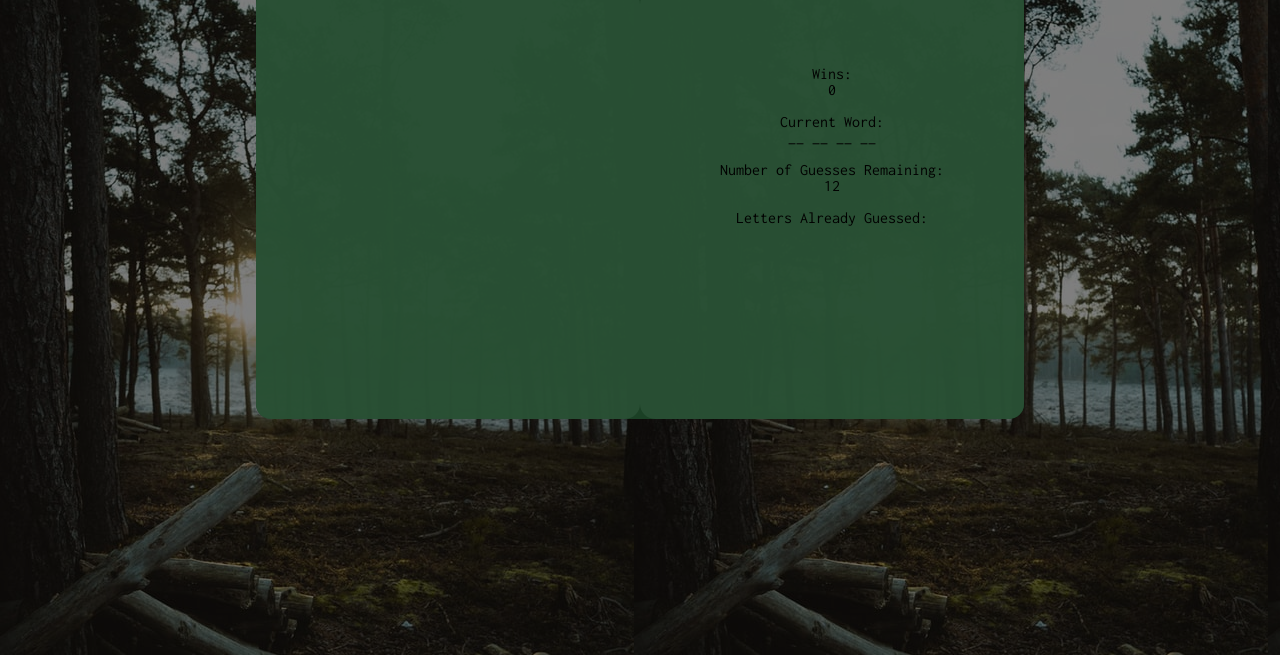
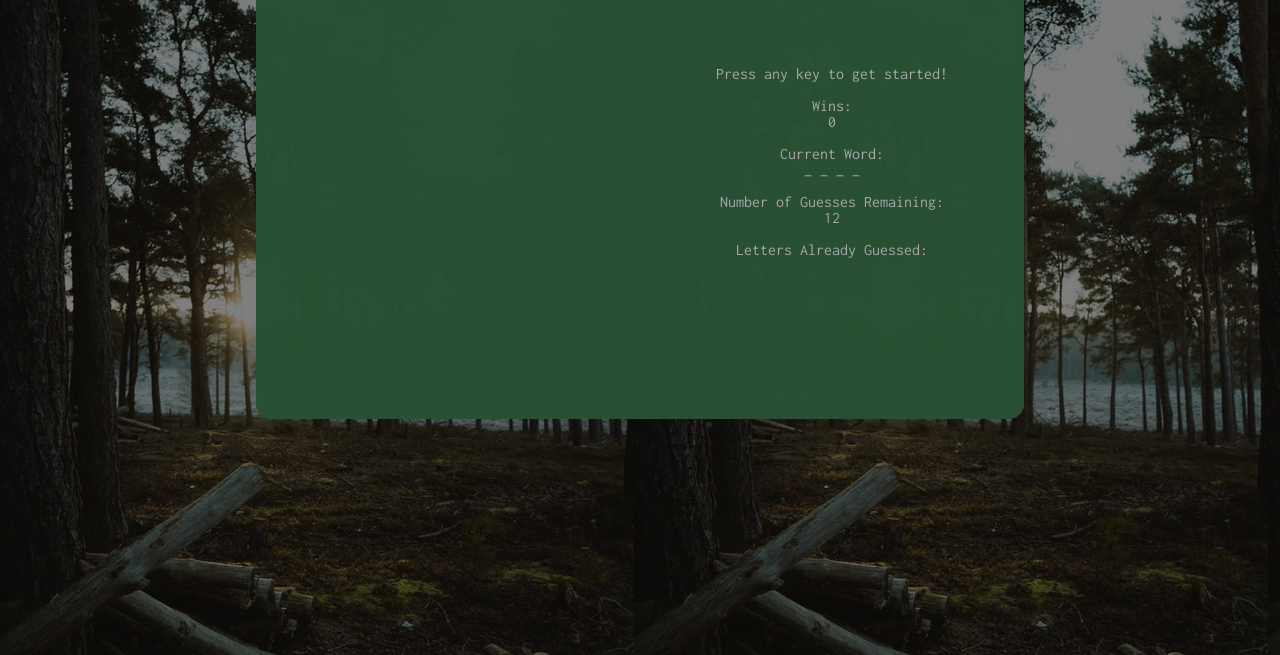
Before and after one commit to kowaldustin/dustin-kowal-prework, a plain HTML site: page Module-2_Assessment/index.html in a window 1280 px wide. Shown: the part 145-800 px from the top of the page. Drawn offline with Linux system fonts and the light colour scheme.

Commit message:
minor stylistic changes and img is removed when the game is lost

```diff
--- a/Module-2_Assessment/assets/css/style.css
+++ b/Module-2_Assessment/assets/css/style.css
@@ -4,6 +4,7 @@ body{
     background-image: linear-gradient(rgba(0,0,0,0.5), rgba(0,0,0,0.5) ),
     url("../images/siteBackground.jpg");
     font-family: 'Inconsolata', monospace;
+    color: #ABABAB;
 }
 .gameContainer{
     width: 60%;
@@ -21,20 +22,21 @@ body{
     width:100%;
     text-align: center;
     font-size:4em;
+    color:#E1E1E1;
 }
 .guessInfo{
     height:430px;
     width:50%;
     float:left;
     background-color: #295034;
-    border-radius:15px;
+    border-radius:15px 0px 0px 15px;
 }
 .gameInfo{
     height:430px;
     width:50%;
     float:right;
     background-color: #295034;
-    border-radius:15px;
+    border-radius:0px 15px 15px 0px;
 }
 .infoContainer{
     margin-top:20%;
--- a/Module-2_Assessment/assets/javascript/game.js
+++ b/Module-2_Assessment/assets/javascript/game.js
@@ -26,7 +26,7 @@ function gameSetup() {
     wrongCharArray.length = 0;
 
     for (let i = 0; i < currentWord.length; i++) {
-        answerArray[i] = "__";
+        answerArray[i] = "_";
     }
 
     lettersGuessed.innerHTML = wrongCharArray.join(" ");
@@ -45,7 +45,7 @@ function checkLetter() {
     }
 
     //runs when answer array still has blanks
-    if(answerArray.includes("__")){
+    if(answerArray.includes("_")){
 
         //checks if wrong letter is already in each array
         if(!answerArray.includes(guessKey) && !wrongCharArray.includes(guessKey)){
@@ -58,6 +58,7 @@ function checkLetter() {
             guessRemain.innerHTML = numGuesses;
             //starts new game if number of guesses hits 0
             if(numGuesses < 1){
+                parkImg.src = "";
                 newGame();
             }
         }
--- a/Module-2_Assessment/index.html
+++ b/Module-2_Assessment/index.html
@@ -20,6 +20,7 @@
       </div>
       <div class="gameInfo">
         <div class="infoContainer">
+          <p>Press any key to get started!</p><br>
           <p>Wins:</p>
           <p id="winCount">0</p><br>
           <p>Current Word:</p>
```
